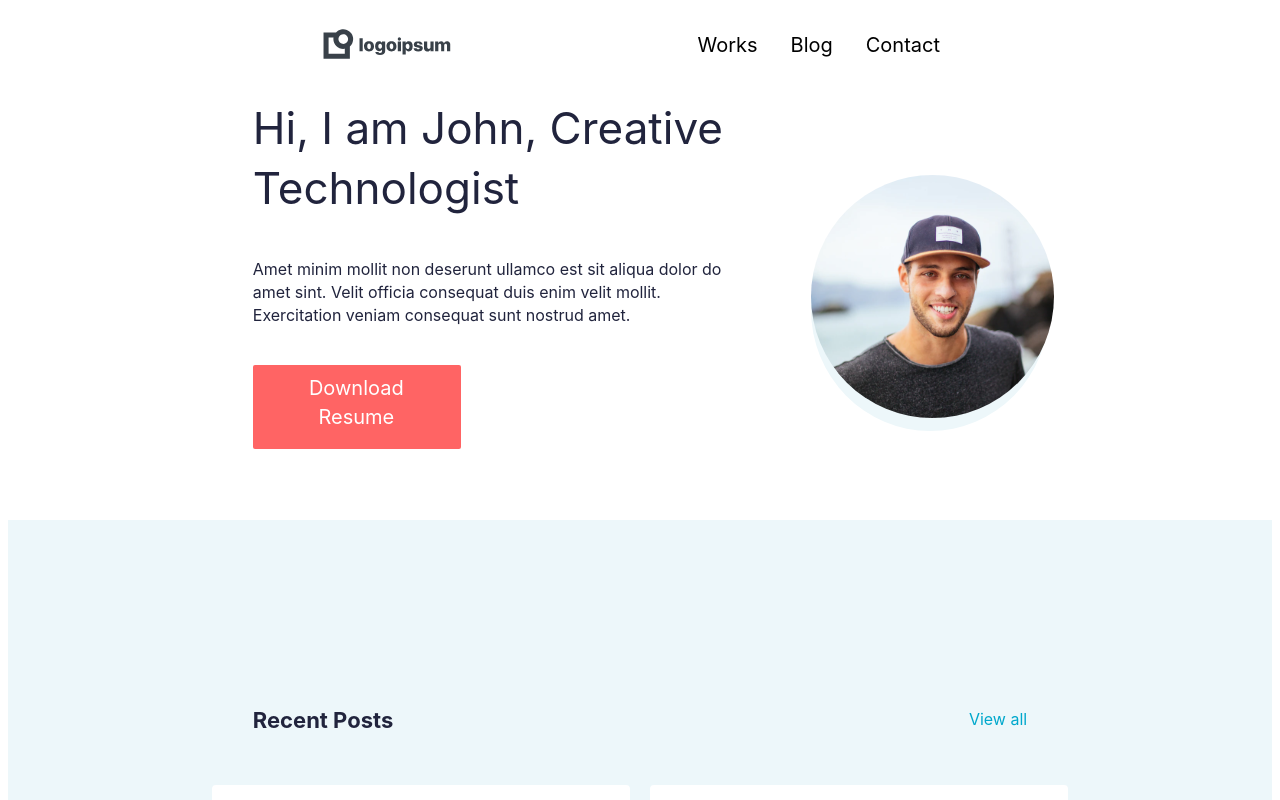
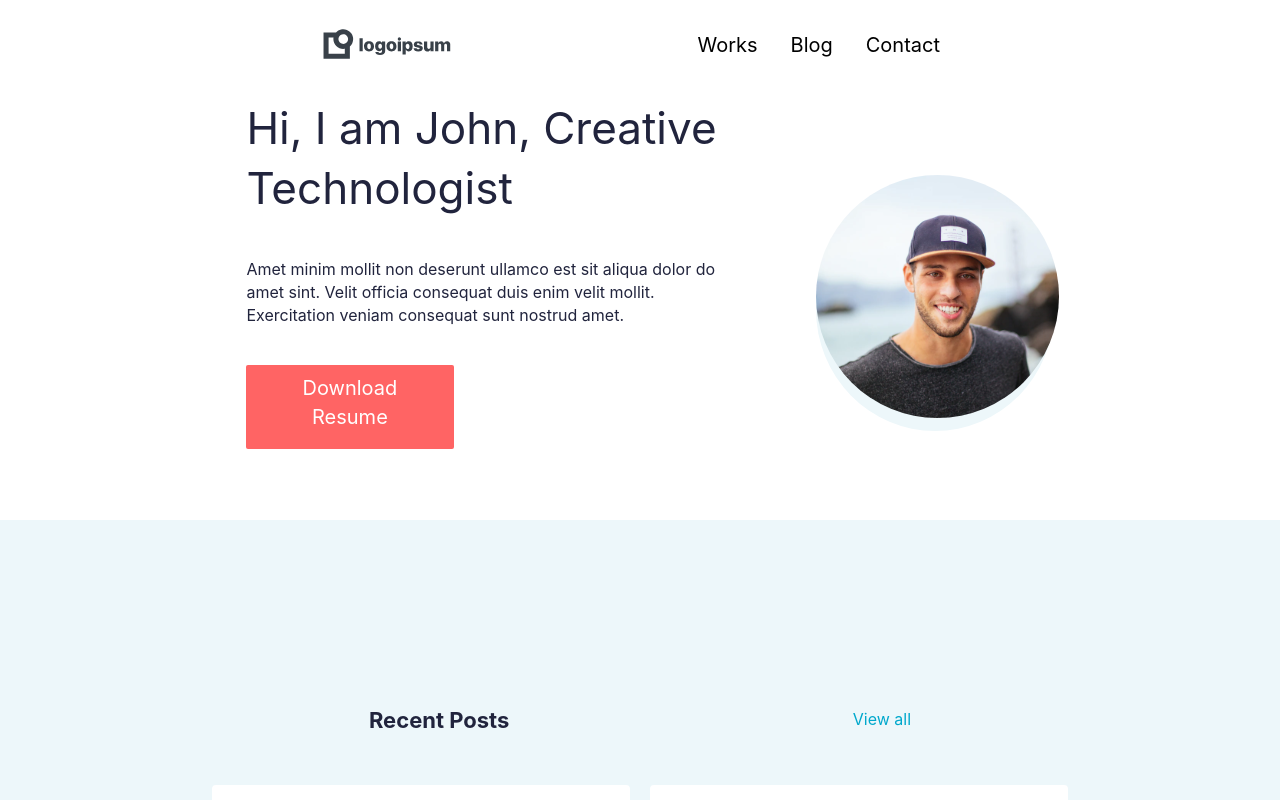
Before and after one commit to TechLounge777/Next.js-Porfolio, a Next.js app: page / in a window 1280 px wide. Shown: the top 800 px of the page. Built offline with nearby package versions, Linux system fonts and the light colour scheme.

Commit message:
changed background in RecentPostsSection

```diff
--- a/components/RecentPostsSection/RecentPostsSection.styles.js
+++ b/components/RecentPostsSection/RecentPostsSection.styles.js
@@ -9,26 +9,27 @@ export const RecentPostsSectionWrapper = styled.div`
   gap: 20px;
   padding: 148px;
   background: #edf7fa;
+  width: 100vw;
 `;
 
 export const RecentPostsHeaderWrapper = styled.div`
   display: flex;
-  justify-content: space-between;
+  justify-content: space-around;
   align-items: center;
-  width: 80%;
+  width: 90%;
   margin-top: 7px;
 `;
 
 export const RecentPostsSectionTitle = styled.h1`
   display: flex;
-  justify-content: flex-start;
+
   color: #21243d;
   font-size: 22px;
   line-height: 60px;
 `;
 export const ViewAllLink = styled.a`
   display: flex;
-  justify-content: flex-end;
+
   font-size: 16px;
   line-height: 23px;
   color: #00a8cc;
```
